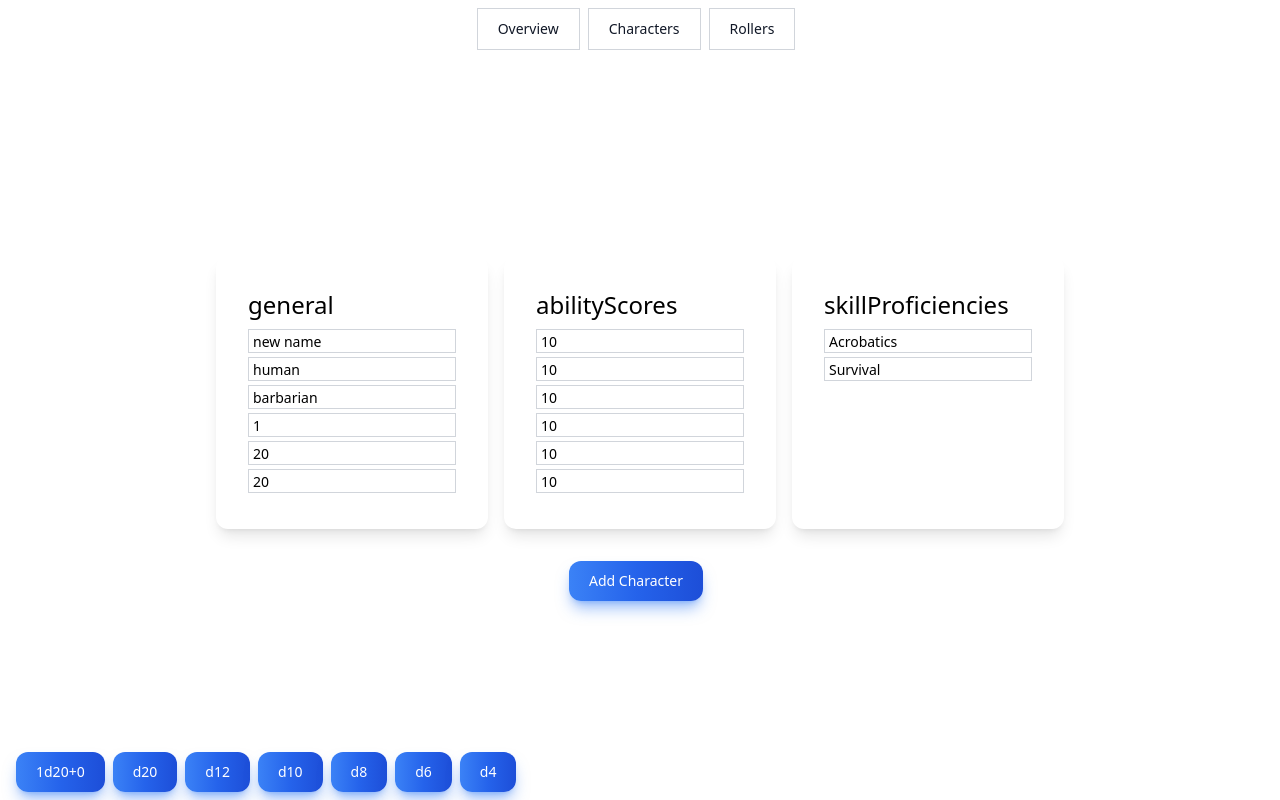
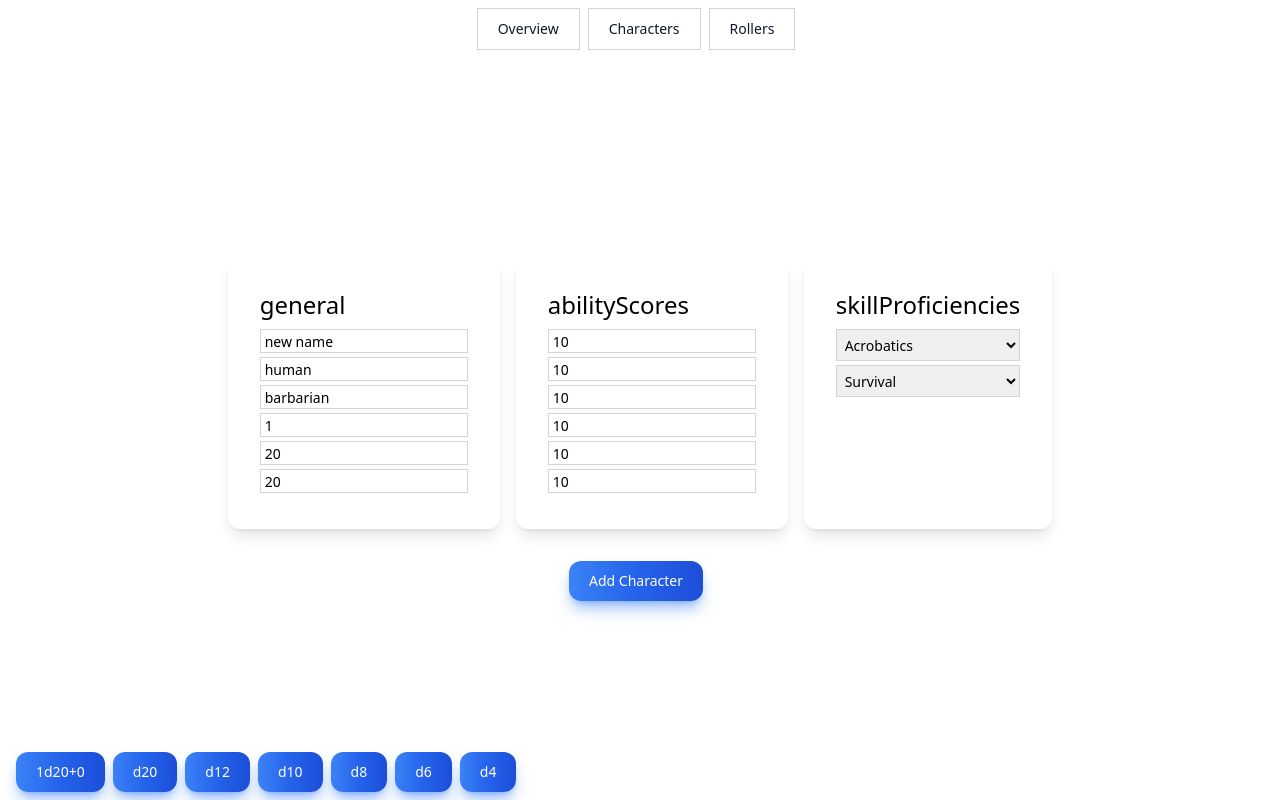
Before and after one commit to troyrthompson/dm-tools, a Next.js app: page /character/add in a window 1280 px wide. Built offline with nearby package versions, Linux system fonts and the light colour scheme.

Commit message:
Add select for editing skills

```diff
--- a/app/components/character/EditCharacterSheet.tsx
+++ b/app/components/character/EditCharacterSheet.tsx
@@ -5,8 +5,30 @@ type CharacterSheetProps = {
     inputRefs: React.MutableRefObject<(HTMLInputElement | null)[]>;
 };
 
+import { skillList } from "@/lib/features/characters/charactersSlice";
+
 export const EditCharacterSheet = ({ characterDataArr, inputRefs }: CharacterSheetProps) => {
     let superIndex = 0;
+
+    const createInput = (type: string, data: string | number, i: number) => {
+        let inputType = typeof data[1] === 'string' ? 'text' : 'number';
+
+        if (type === 'skillProficiencies') {
+            return (
+                <select className="text-sm h-8 pl-1 py-1 border border-gray-300 mb-1" key={data[0]} id={data[0]} ref={el => inputRefs.current[superIndex++] = el} defaultValue={data[1]}>
+                    {skillList.map((skill, index) => {
+                        return (
+                            <option key={index} value={skill}>{skill}</option>
+                        )
+                    })}
+                </select>
+            )
+        } else {
+            return (
+                <input className="text-sm h-6 pl-1 py-1 border border-gray-300 mb-1" type={inputType} key={data[0]} id={data[0]} ref={el => inputRefs.current[superIndex++] = el} defaultValue={data[1]} />
+            )
+        }
+    }
   return (
     <div className="flex flex-wrap gap-4 justify-center">
         {characterDataArr.map((character, index) => {
@@ -15,10 +37,10 @@ export const EditCharacterSheet = ({ characterDataArr, inputRefs }: CharacterShe
                 <div className="flex flex-col">
                     <h2 className="text-2xl mb-2 mt-0">{character[0]}</h2>
                     {character[1].map((data: any, i: number) => {
-
-                    return (
-                        <input className="text-sm h-6 pl-1 py-1 border border-gray-300 mb-1" type={typeof data[1] === 'string' ? 'string' : 'number'} key={data[0]} id={data[0]} ref={el => inputRefs.current[superIndex++] = el} defaultValue={data[1]} />
-                    )
+                        console.log(character[0],data);
+                        return (
+                            createInput(character[0], data, i)
+                        )
                     })}
                 </div>
             </div>
--- a/app/components/character/ViewCharacterSheet.tsx
+++ b/app/components/character/ViewCharacterSheet.tsx
@@ -46,9 +46,13 @@ export const ViewCharacterSheet = ({ character }) => {
     }
 
     function getCapitalizedString(str: string) {
+        if (!str) {
+            return '';
+        }
         if (parseInt(str)) {
             return str;
         }
+        console.log(str);
         return str[0].toUpperCase() + str.slice(1);
     }
 
```
